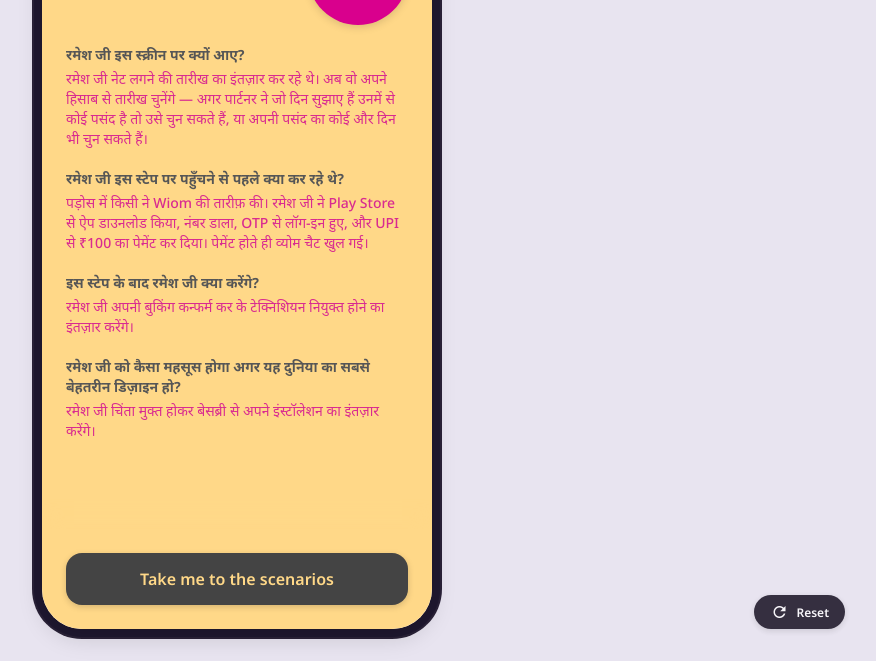
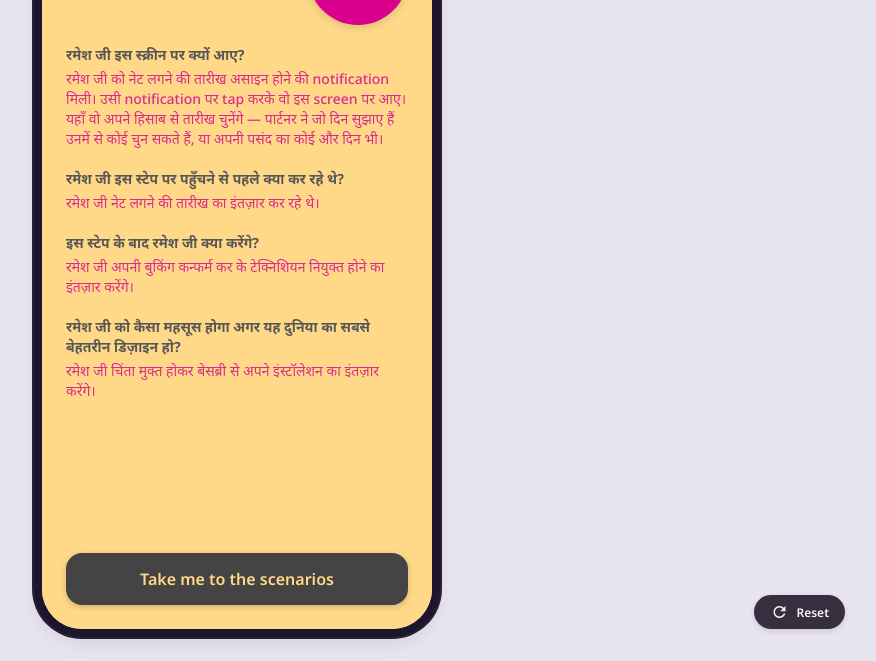
Before and after one commit to abhishekgarg-wiom/Schedule_customer, a plain HTML site: page index.html in a window 1280 px wide. Shown: the part 139-800 px from the top of the page, without its empty margins (403-1279 px from the left). Drawn offline with Linux system fonts and the light colour scheme.

Commit message:
Reshape Q1 and Q2 — notification arrival and prior waiting
- Q1: Ramesh got a notification about the date being assigned; tapped it to land here; can pick partner's suggestion or his own preferred day
- Q2: He was simply waiting for the net installation date

```diff
--- a/index.html
+++ b/index.html
@@ -310,12 +310,12 @@
 
           <div class="context-block">
             <div class="context-q">रमेश जी इस स्क्रीन पर क्यों आए?</div>
-            <div class="context-a">रमेश जी नेट लगने की तारीख का इंतज़ार कर रहे थे। अब वो अपने हिसाब से तारीख चुनेंगे — अगर पार्टनर ने जो दिन सुझाए हैं उनमें से कोई पसंद है तो उसे चुन सकते हैं, या अपनी पसंद का कोई और दिन भी चुन सकते हैं।</div>
+            <div class="context-a">रमेश जी को नेट लगने की तारीख असाइन होने की notification मिली। उसी notification पर tap करके वो इस screen पर आए। यहाँ वो अपने हिसाब से तारीख चुनेंगे — पार्टनर ने जो दिन सुझाए हैं उनमें से कोई चुन सकते हैं, या अपनी पसंद का कोई और दिन भी।</div>
           </div>
 
           <div class="context-block">
             <div class="context-q">रमेश जी इस स्टेप पर पहुँचने से पहले क्या कर रहे थे?</div>
-            <div class="context-a">पड़ोस में किसी ने Wiom की तारीफ़ की। रमेश जी ने Play Store से ऐप डाउनलोड किया, नंबर डाला, OTP से लॉग-इन हुए, और UPI से ₹100 का पेमेंट कर दिया। पेमेंट होते ही व्योम चैट खुल गई।</div>
+            <div class="context-a">रमेश जी नेट लगने की तारीख का इंतज़ार कर रहे थे।</div>
           </div>
 
           <div class="context-block">
```
